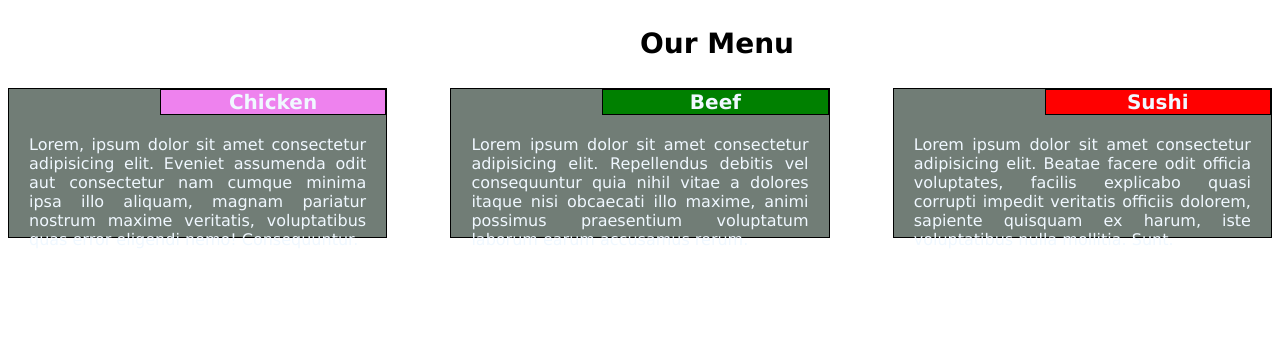
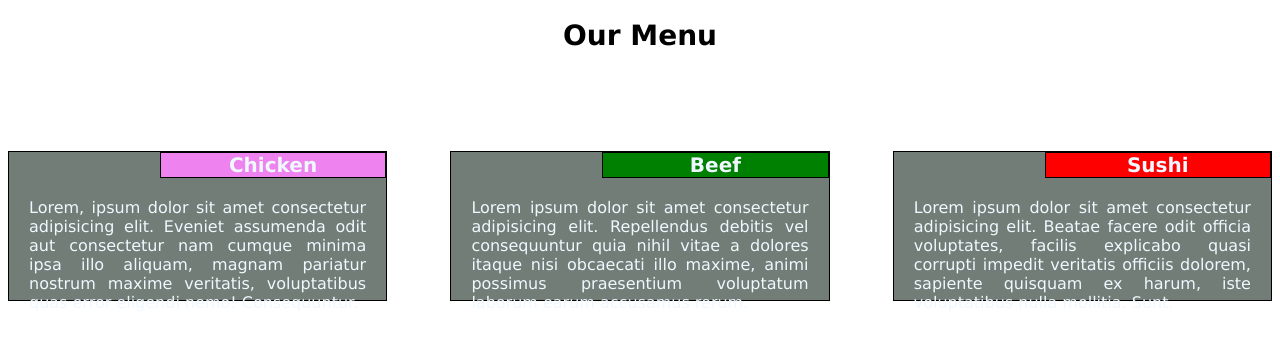
Before and after one commit to JoseRK28/solutions, a plain HTML site: page mod2_solution/index.html in a window 1280 px wide. Drawn offline with Linux system fonts and the light colour scheme.

Commit message:
Ultimo cambio

```diff
--- a/mod2_solution/style.css
+++ b/mod2_solution/style.css
@@ -5,8 +5,7 @@
 
 .title {
     font-size: 175%;
-    position: absolute;
-    left: 50%;
+    text-align: center;
 }
 
 .container {
@@ -96,7 +95,7 @@ p {
     }
 }
 
-@media (max-width: 767px) {
+@media (max-width: 768px) {
     .container-chicken {
         float: left;
         border: 1px solid black;
```
